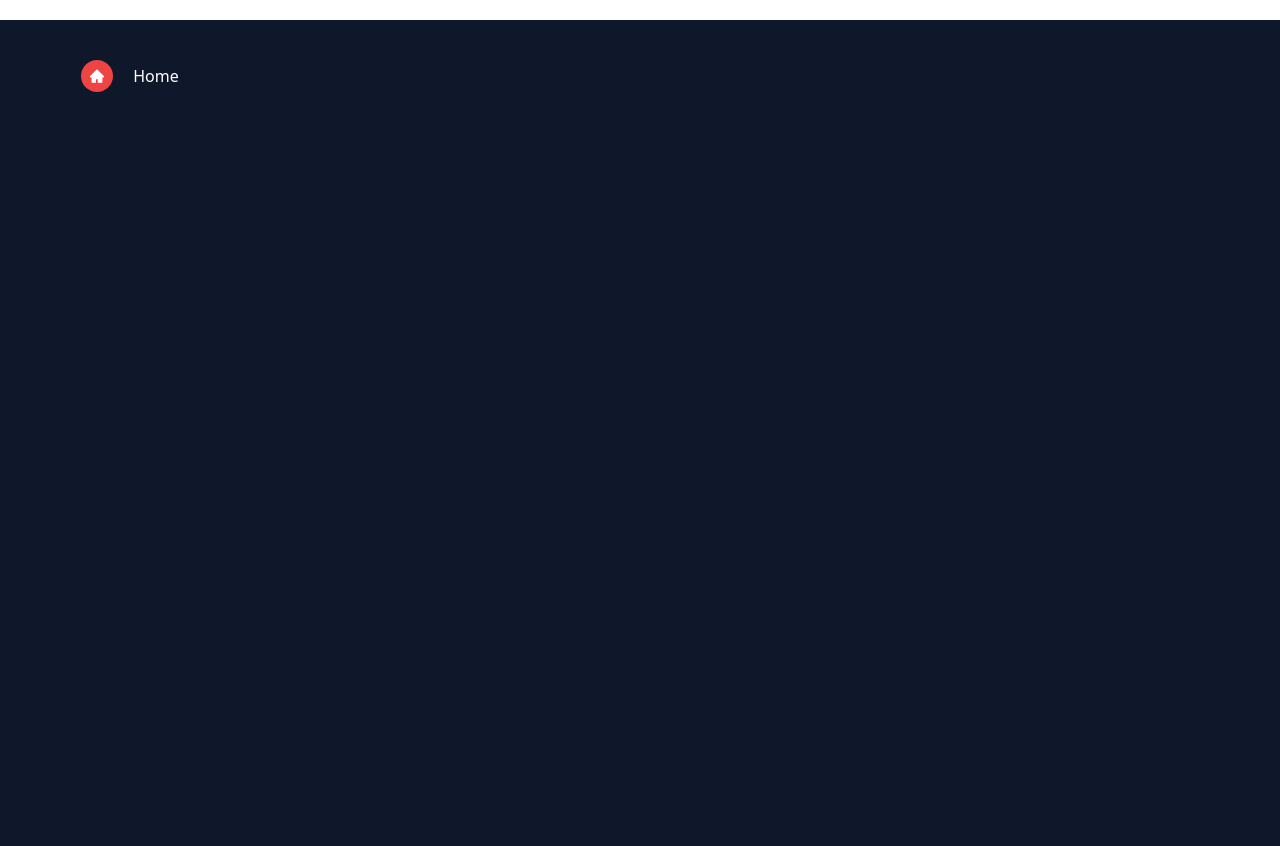
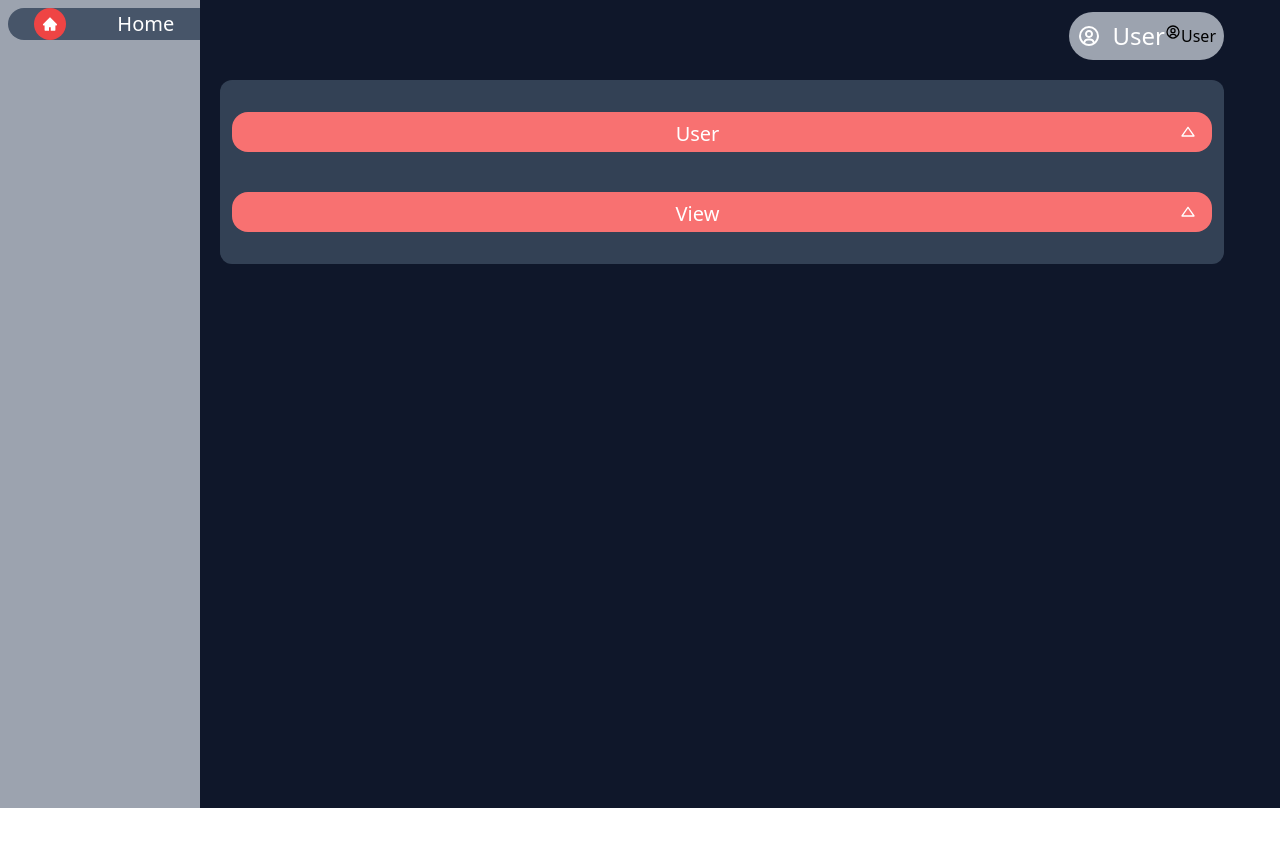
Before and after one commit to MdSajidulAlam/dev-x-hub, a React (Create React App) app: page / in a window 1280 px wide. Shown: the top 846 px of the page. After the commit the page ends 808 px from the top, so only its background shows below. Built offline with nearby package versions, Linux system fonts and the light colour scheme.

Commit message:
Switching content implemented

```diff
--- a/src/components/Home/Home.js
+++ b/src/components/Home/Home.js
@@ -1,37 +1,86 @@
 import React, { useState } from 'react';
 import { AiFillHome } from 'react-icons/ai';
-import { BiUpArrow } from 'react-icons/bi';
+import { BiUpArrow, BiUserCircle } from 'react-icons/bi';
 
 const Home = () => {
     const [user, setUser] = useState(false)
     const [view, setView] = useState(false)
     const [home, setHome] = useState(false)
+    const [userManu, setUserManu] = useState(false)
+
+
+    const handleView = () => {
+        console.log("from handle");
+        if (user == true) {
+            setUser(false)
+            setTimeout(() => {
+                setView(!view)
+            }, 500)
+
+        }
+        else {
+            setView(!view)
+        }
+    }
+    const handleUser = () => {
+        console.log("from handle");
+        if (view == true) {
+            setView(false)
+            setTimeout(() => {
+                setUser(!user)
+            }, 500)
+
+        }
+        else {
+            setUser(!user)
+        }
+    }
+
+
     return (
-        <div className='mt-5'>
-            <div className='bg-slate-900 grid grid-cols-10'>
-                <div className='col-span-2 mt-8'>
-                    <div className=' p-2   h-[100vh]'>
-                        <div className='hover:bg-slate-600 hover:rounded-l-2xl flex justify-center items-center'>
-                            <h1 className='text-white mr-3 ml-3 bg-red-500 p-2 rounded-full'><AiFillHome /></h1>
-                            <button onMouseEnter={() => setHome(true)} onMouseLeave={() => setHome(false)} className={`hover:${() => setHome(!home)} text-white px-2`}>Home</button>
+        <div className=''>
+            <div className='bg-slate-900 flex'>
+
+
+                <div onMouseEnter={() => setHome(true)} onMouseLeave={() => setHome(false)} className="bg-gray-400 w-[60px] hover:w-[200px] transition-all duration-500 ease-in-out">
+                    <div className='ml-2 mt-2 h-[100vh]'>
+                        <div className={home == true ? "bg-slate-600 rounded-l-2xl flex justify-around items-center" : "flex justify-between items-center"}>
+                            <h1 className='text-white bg-red-500 p-2 rounded-full'><AiFillHome /></h1>
+                            {/* <button className={home == true ? "block text-white transition-all duration-500 ease-in-out" : "hidden"}></button> */}
+                            <h1 className={home == true ? "text-white text-xl block z-99" : "hidden w-3 "}>Home</h1>
                         </div>
                     </div>
                 </div>
-                <div className={home == true ? "col-span-8" : "hidden"}>
-                    <div className='ml-5 bg-slate-700 p-3 my-5 rounded-xl'>
-                        <div className=' my-5 flex flex-col'>
-                            <div className=' '>
-                                <button onClick={() => setUser(!user)} className={user == true ? "rounded-t-2xl bg-red-400 w-full text-white text-xl" : " text-white w-full  p-2 text-xl flex justify-center bg-red-400 rounded-2xl"}>User  <h1 className='flex justify-center items-center text-white'><BiUpArrow className={user == true ? "opacity-0" : "m-3 w-9/10 mr-auto"} /></h1></button>
+                <div className=" w-[80%] ">
+                    <div className='flex justify-end items-center mt-3'>
+                        <div className='bg-gray-400 flex justify-center items-center rounded-3xl  p-2 btn'>
+                            <h1 className='text-white text-2xl mr-3'><BiUserCircle /></h1>
+                            <h1 className='text-white text-2xl'>User</h1>
+                            <button className='flex'><BiUserCircle /> User</button>
+                        </div>
+                    </div>
+                    <div className='ml-5 bg-slate-700 p-3 my-5 rounded-xl flex flex-col'>
+                        <div className={user == true ? " my-5 flex flex-col order-last transition-all duration-500 ease-in-out" : "my-5 flex flex-col transition-all duration-500 ease-in-out"}>
+                            <div onClick={handleUser} className={user == true ? "bg-red-400 flex justify-between w-full h-[40px] rounded-t-2xl" : "bg-red-400 flex justify-between w-full rounded-2xl h-[40px]"}>
+
+                                <button className={user == true ? " w-[95%] text-white text-xl" : " text-white w-[95%]  p-2 text-xl flex justify-center "}>User  </button>
+                                <div className='w-[5%] flex justify-center items-center'>
+                                    <BiUpArrow className={user == true ? "rotate-180 transition-all duration-500 ease-in-out text-white" : "   transition-all duration-500 ease-in-out text-white"} />
+                                </div>
 
                             </div>
-                            <h1 className={user == true ? 'h-[200px]  bg-white text-black transition-all duration-500 ease-in-out' : "h-[0px] opacity-0"}>Lorem ipsum dolor sit amet consectetur adipisicing elit. Quasi ea quam dignissimos veritatis est unde id modi aliquid similique minima, laboriosam deserunt nostrum possimus iure earum eveniet aut ratione! Doloremque?</h1>
+                            <h1 className={user == true ? 'h-[200px]  bg-white text-black transition-all duration-500 ease-in-out rounded-b-xl' : "h-[0px] opacity-0 transition-all duration-500 ease-in-out"}>Lorem ipsum dolor sit amet consectetur adipisicing elit. Quasi ea quam dignissimos veritatis est unde id modi aliquid similique minima, laboriosam deserunt nostrum possimus iure earum eveniet aut ratione! Doloremque?</h1>
                         </div>
-                        <div className=' my-5 flex flex-col'>
-                            <div className=' '>
-                                <button onClick={() => setView(!view)} className={view == true ? "rounded-t-2xl bg-red-400 w-full text-white text-xl" : " text-white w-full  p-2 text-xl flex justify-center bg-red-400 rounded-2xl"}>View <h1 className=' text-white'><BiUpArrow className={view == true ? "opacity-0" : "w-9/10 my-auto"} /></h1></button>
+                        <div className={view == true ? " my-5 flex flex-col order-last transition-all duration-500 ease-in-out" : "my-5 flex flex-col transition-all duration-500 ease-in-out"}>
+                            <div onClick={handleView} className={view == true ? "bg-red-400 flex justify-between w-full rounded-t-2xl h-[40px]" : "bg-red-400 flex justify-between w-full h-[40px] rounded-2xl"}>
+
+                                <button className={view == true ? " w-[95%] text-white text-xl" : " text-white w-[95%]  p-2 text-xl flex justify-center "}>View  </button>
+                                <div className='w-[5%] flex justify-center items-center'>
+                                    <BiUpArrow className={view == true ? "rotate-180 transition-all duration-500 ease-in-out text-white" : "   transition-all duration-500 ease-in-out text-white"} />
+                                </div>
 
                             </div>
-                            <div className={view == true ? 'h-[200px]  bg-white text-black transition-all duration-500 ease-in-out rounded-b-xl' : "h-[0px] opacity-0"}>
+                            <div className={view == true ? 'h-[200px]  bg-white text-black transition-all duration-500 ease-in-out rounded-b-xl' : "h-[0px] opacity-0 transition-all duration-500 ease-in-out"}>
                                 <h1 >Lorem ipsum dolor sit amet consectetur adipisicing elit. Quasi ea quam dignissimos veritatis est unde id modi aliquid similique minima, laboriosam deserunt nostrum possimus iure earum eveniet aut ratione! Doloremque?</h1>
                             </div>
                         </div>
```
